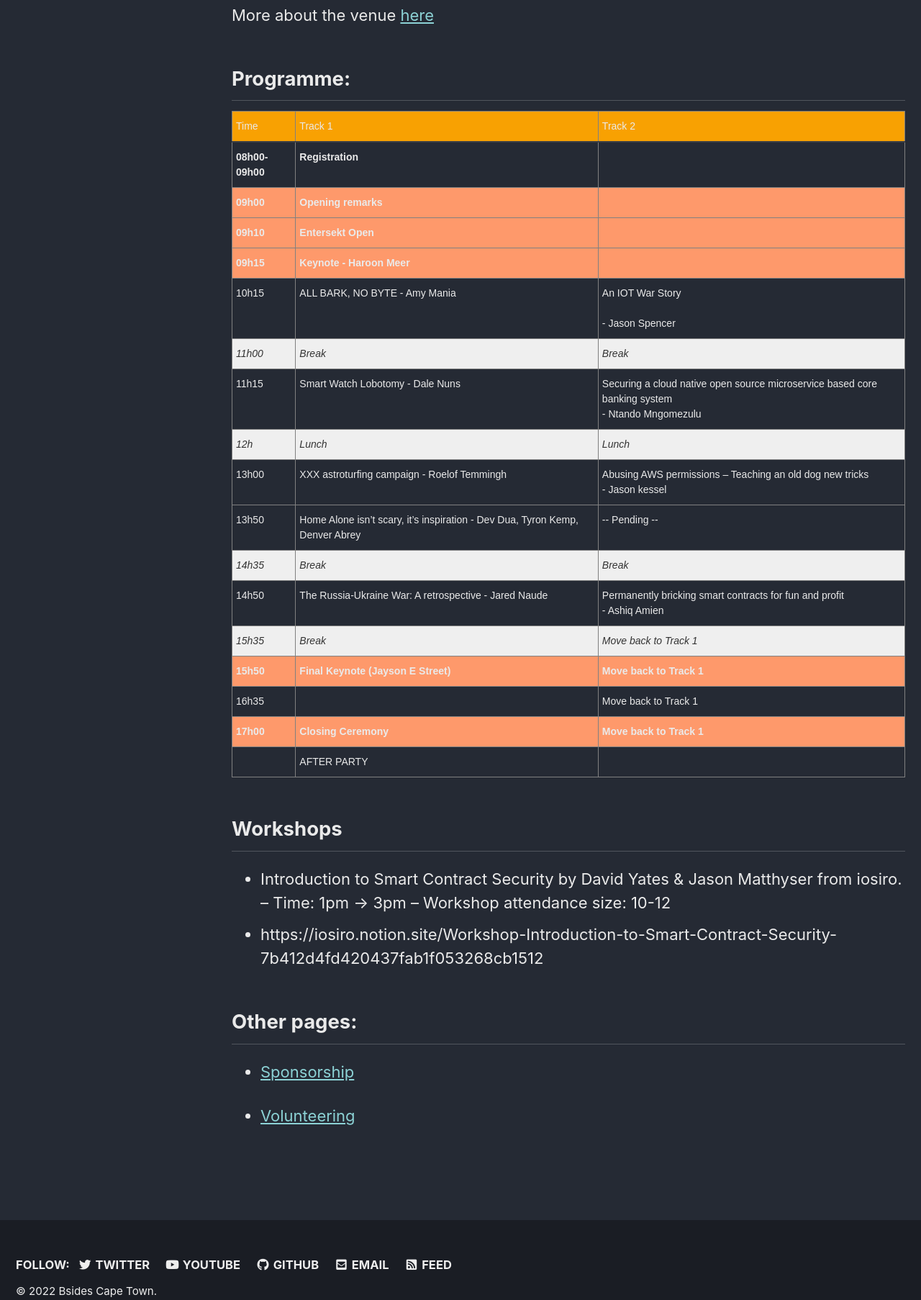
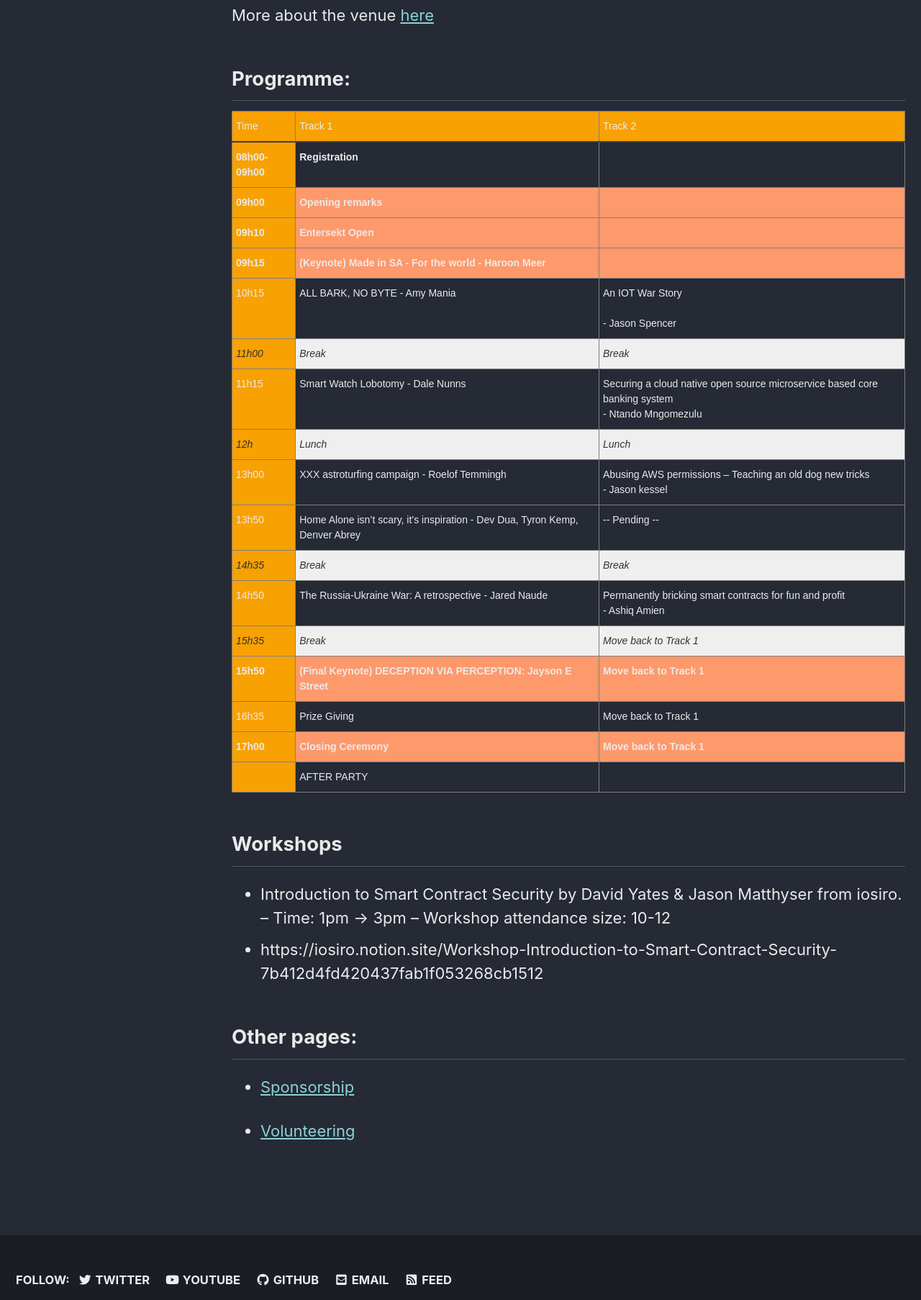
Before and after one commit to bsidescapetown/bsidescapetown.github.io, a Jekyll site: the page built from _pages/bsides-conf/2022.md, in a window 1280 px wide, cut to the strip 1652-3458 px from the top of the page. Shown: the whole strip at 72% size. Built offline with Jekyll 4.4.1, drawn with Linux system fonts in a browser that asks for light colours; cached includes are drawn as plain includes; comment, search, counter and statistics services are not loaded.

Commit message:
Updated schedule

```diff
--- a/_pages/bsides-conf/2022.md
+++ b/_pages/bsides-conf/2022.md
@@ -40,9 +40,11 @@
 .tg th{border-color:black;border-style:solid;border-width:1px;font-family:Arial, sans-serif;font-size:14px;
   font-weight:normal;overflow:hidden;padding:10px 5px;word-break:normal;}
 .tg .tg-lto5{background-color:#f8a102;border-color:inherit;text-align:left;vertical-align:top}
+.tg .tg-66je{background-color:#f8a102;border-color:inherit;font-weight:bold;text-align:left;vertical-align:top}
 .tg .tg-fymr{border-color:inherit;font-weight:bold;text-align:left;vertical-align:top}
 .tg .tg-uuj7{background-color:#fe996b;border-color:inherit;font-weight:bold;text-align:left;vertical-align:top}
 .tg .tg-0pky{border-color:inherit;text-align:left;vertical-align:top}
+.tg .tg-6s52{background-color:#f8a102;border-color:inherit;color:#333333;font-style:italic;text-align:left;vertical-align:top}
 .tg .tg-dt93{background-color:#efefef;border-color:inherit;color:#333333;font-style:italic;text-align:left;vertical-align:top}
 </style>
 <table class="tg">
@@ -55,87 +57,87 @@
 </thead>
 <tbody>
   <tr>
-    <td class="tg-fymr">08h00-09h00</td>
+    <td class="tg-66je">08h00-09h00</td>
     <td class="tg-fymr">Registration</td>
     <td class="tg-fymr"></td>
   </tr>
   <tr>
-    <td class="tg-uuj7">09h00</td>
+    <td class="tg-66je">09h00</td>
     <td class="tg-uuj7">Opening remarks</td>
     <td class="tg-uuj7"></td>
   </tr>
   <tr>
-    <td class="tg-uuj7">09h10</td>
+    <td class="tg-66je">09h10</td>
     <td class="tg-uuj7">Entersekt Open</td>
     <td class="tg-uuj7"></td>
   </tr>
   <tr>
-    <td class="tg-uuj7">09h15</td>
-    <td class="tg-uuj7">Keynote - Haroon Meer</td>
+    <td class="tg-66je">09h15</td>
+    <td class="tg-uuj7">(Keynote) Made in SA - For the world - Haroon Meer</td>
     <td class="tg-uuj7"></td>
   </tr>
   <tr>
-    <td class="tg-0pky">10h15 </td>
+    <td class="tg-lto5">10h15 </td>
     <td class="tg-0pky">ALL BARK, NO BYTE - Amy Mania<br></td>
     <td class="tg-0pky">An IOT War Story <br><br>- Jason Spencer</td>
   </tr>
   <tr>
-    <td class="tg-dt93">11h00</td>
+    <td class="tg-6s52">11h00</td>
     <td class="tg-dt93">Break</td>
     <td class="tg-dt93">Break</td>
   </tr>
   <tr>
-    <td class="tg-0pky">11h15 </td>
-    <td class="tg-0pky">Smart Watch Lobotomy - Dale Nuns<br></td>
+    <td class="tg-lto5">11h15 </td>
+    <td class="tg-0pky">Smart Watch Lobotomy - Dale Nunns<br></td>
     <td class="tg-0pky">Securing a cloud native open source microservice based core banking system<br> - Ntando Mngomezulu</td>
   </tr>
   <tr>
-    <td class="tg-dt93">12h</td>
+    <td class="tg-6s52">12h</td>
     <td class="tg-dt93">Lunch</td>
     <td class="tg-dt93">Lunch</td>
   </tr>
   <tr>
-    <td class="tg-0pky">13h00</td>
+    <td class="tg-lto5">13h00</td>
     <td class="tg-0pky">XXX astroturfing campaign - Roelof Temmingh</td>
     <td class="tg-0pky">Abusing AWS permissions – Teaching an old dog new tricks<br> - Jason kessel</td>
   </tr>
   <tr>
-    <td class="tg-0pky">13h50 </td>
+    <td class="tg-lto5">13h50 </td>
     <td class="tg-0pky">Home Alone isn’t scary, it’s inspiration - Dev Dua, Tyron Kemp, Denver Abrey</td>
     <td class="tg-0pky">-- Pending --</td>
   </tr>
   <tr>
-    <td class="tg-dt93">14h35</td>
+    <td class="tg-6s52">14h35</td>
     <td class="tg-dt93">Break</td>
     <td class="tg-dt93">Break</td>
   </tr>
   <tr>
-    <td class="tg-0pky">14h50 </td>
+    <td class="tg-lto5">14h50 </td>
     <td class="tg-0pky">The Russia-Ukraine War: A retrospective - Jared Naude<br></td>
     <td class="tg-0pky">Permanently bricking smart contracts for fun and profit <br>- Ashiq Amien</td>
   </tr>
   <tr>
-    <td class="tg-dt93">15h35</td>
+    <td class="tg-6s52">15h35</td>
     <td class="tg-dt93">Break</td>
     <td class="tg-dt93">Move back to Track 1</td>
   </tr>
   <tr>
-    <td class="tg-uuj7">15h50</td>
-    <td class="tg-uuj7">Final Keynote (Jayson E Street)</td>
+    <td class="tg-66je">15h50</td>
+    <td class="tg-uuj7">(Final Keynote) DECEPTION VIA PERCEPTION: Jayson E Street</td>
     <td class="tg-uuj7">Move back to Track 1</td>
   </tr>
   <tr>
-    <td class="tg-0pky">16h35</td>
-    <td class="tg-0pky"></td>
+    <td class="tg-lto5">16h35</td>
+    <td class="tg-0pky">Prize Giving</td>
     <td class="tg-0pky">Move back to Track 1</td>
   </tr>
   <tr>
-    <td class="tg-uuj7">17h00</td>
+    <td class="tg-66je">17h00</td>
     <td class="tg-uuj7">Closing Ceremony</td>
     <td class="tg-uuj7">Move back to Track 1</td>
   </tr>
   <tr>
-    <td class="tg-0pky"></td>
+    <td class="tg-lto5"></td>
     <td class="tg-0pky">AFTER PARTY</td>
     <td class="tg-0pky"></td>
   </tr>
```
